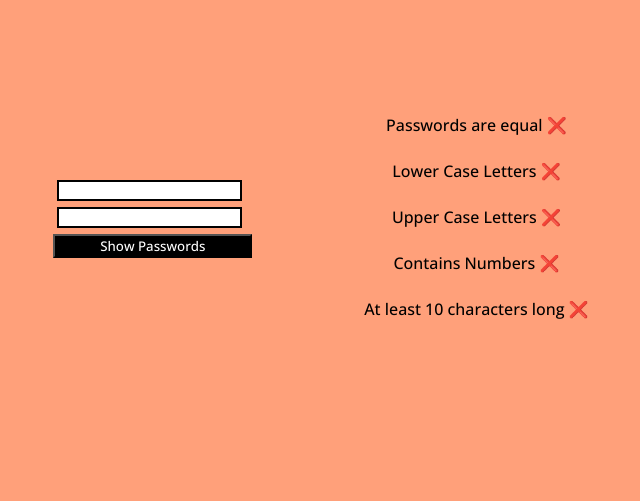
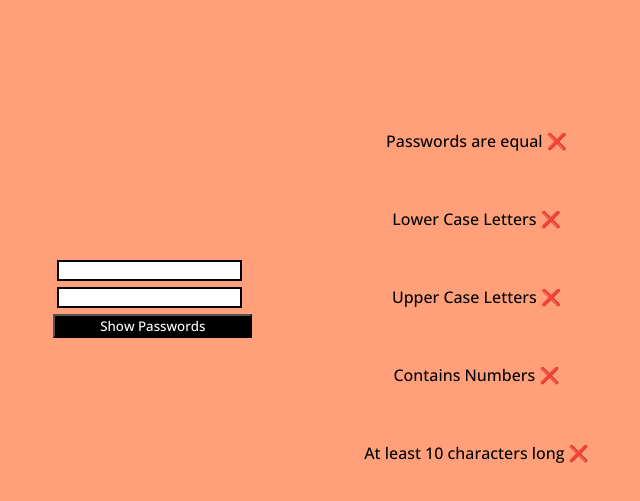
Before and after one commit to laurahohlsiepe/checkpoint-web-apps-foundation, a plain HTML site: page index.html in a window 1280 px wide. Shown: the part 185-686 px from the top of the page, without its empty margins (303-943 px from the left). Drawn offline with nearby package versions, Linux system fonts and the light colour scheme.

Commit message:
small changes

```diff
--- a/index.html
+++ b/index.html
@@ -19,7 +19,7 @@
   <body>
     <main>
       <div id="container" class="flex-container">
-        <div class="div-container1">
+        <div class="password-container">
           <input
             type="password"
             type="text"
@@ -39,12 +39,14 @@
           </button>
         </div>
 
-        <div class="div-container2">
-          <div id="equal">Passwords are equal ❌</div>
-          <div id="lower-case-letters">Lower Case Letters ❌</div>
-          <div id="upper-case-letters">Upper Case Letters ❌</div>
-          <div id="contains-numbers">Contains Numbers ❌</div>
-          <div id="character-length">At least 10 characters long ❌</div>
+        <div class="check-container">
+          <p>Passwords are equal <span id="equal">❌</span></p>
+          <p>Lower Case Letters <span id="lower-case-letters">❌</span></p>
+          <p>Upper Case Letters <span id="upper-case-letters">❌</span></p>
+          <p>Contains Numbers <span id="contains-numbers">❌</span></p>
+          <p>
+            At least 10 characters long <span id="character-length">❌</span>
+          </p>
         </div>
       </div>
     </main>
--- a/style.css
+++ b/style.css
@@ -54,7 +54,7 @@ main {
   margin-top: 0.2rem;
 }
 
-.div-container1 {
+.password-container {
   display: flex;
   flex-direction: column;
   justify-content: center;
@@ -63,7 +63,7 @@ main {
   border: 3rem greenyellow;
 }
 
-.div-container2 {
+.check-container {
   display: flex;
   flex-direction: column;
   justify-content: center;
```
